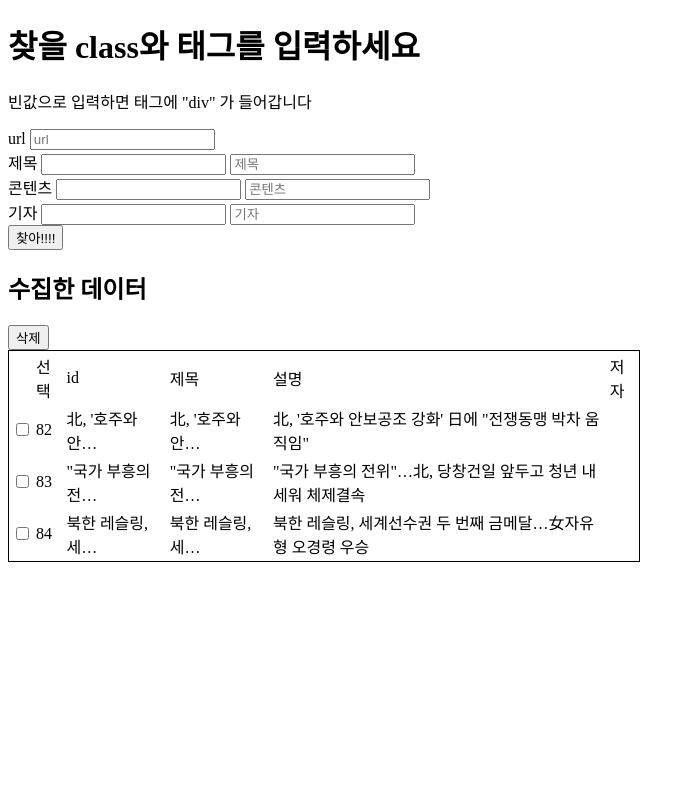
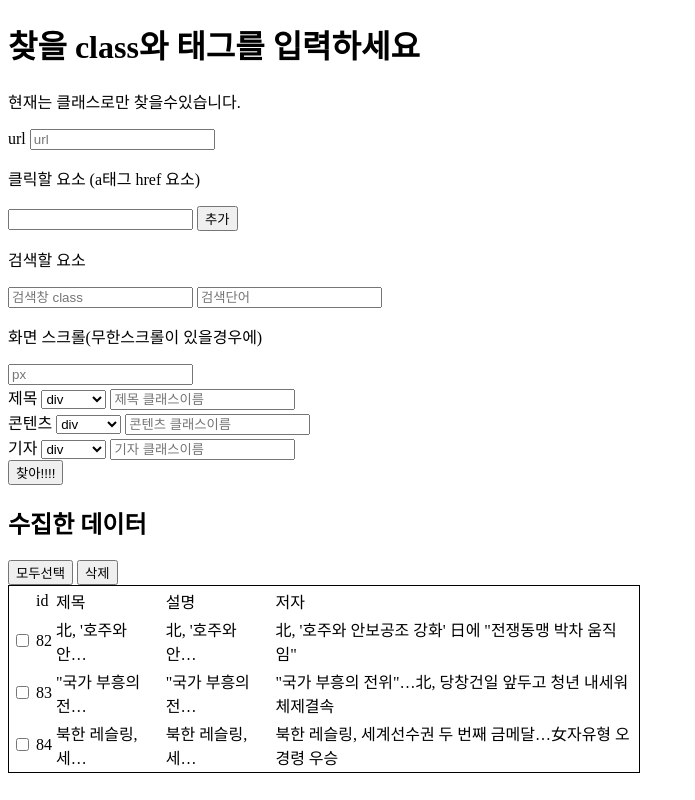
Before and after one commit to bidulgirin/crawling_example, a Django app: page / in a window 1280 px wide. Shown: the whole page, without its empty margins (0-695 px from the left). Run offline with Django 5.2, Linux system fonts and the light colour scheme; data comes from the database, SQL or seed files in the repository; both versions use the stored data as it was after the commit.

Commit message:
[feat]동적크롤링구상

```diff
--- a/home/templates/index.html
+++ b/home/templates/index.html
@@ -21,29 +21,59 @@
 <body>
     <form method="GET" action="{% url 'crawling' %}">
         <h1>찾을 class와 태그를 입력하세요</h1>
-        <p>
-            빈값으로 입력하면 태그에 "div" 가 들어갑니다
-        </p>
+        <p>현재는 클래스로만 찾을수있습니다.</p>
+
         <div>
             <label for="">url</label>
             <input type="text" name="url" placeholder="url" required>
         </div>
         <div>
+            <p>클릭할 요소 (a태그 href 요소)</p>
+            <input type="text" name="click[]"> <button class="click_add">추가</button>
+        </div>
+        <div>
+            <p>검색할 요소</p>
+            <input type="text" name="search_input" placeholder="검색창 class">
+            <input type="text" name="serach_word" placeholder="검색단어">
+        </div>
+        <div>
+            <p>화면 스크롤(무한스크롤이 있을경우에)</p>
+            <input type="text" name="scroll_px" placeholder="px">
+        </div>
+        <div>
             <label for="">제목</label>
-            <input type="text" name="title_tag" placeholder="">
-            <input type="text" name="title" placeholder="제목" required>
+            <select name="title_tag" id="">
+                <option value="1" selected>div</option>
+                <option value="2">article</option>
+                <option value="3">section</option>
+                <option value="4">p</option>
+                <option value="5">a</option>
+            </select>
+            <input type="text" name="title" placeholder="제목 클래스이름" required>
 
         </div>
         <div>
             <label for="">콘텐츠</label>
-            <input type="text" name="content_tag">
-            <input type="text" name="content" placeholder="콘텐츠">
+            <select name="content_tag" id="">
+                <option value="1" selected>div</option>
+                <option value="2">article</option>
+                <option value="3">section</option>
+                <option value="4">p</option>
+                <option value="5">a</option>
+            </select>
+            <input type="text" name="content" placeholder="콘텐츠 클래스이름">
         </div>
 
         <div>
             <label for="">기자</label>
-            <input type="text" name="author_tag">
-            <input type="text" name="author" placeholder="기자">
+            <select name="author_tag" id="author_tag">
+                <option value="1" selected>div</option>
+                <option value="2">article</option>
+                <option value="3">section</option>
+                <option value="4">p</option>
+                <option value="5">a</option>
+            </select>
+            <input type="text" name="author" placeholder="기자 클래스이름">
         </div>
 
         <button type="submit">찾아!!!!</button>
@@ -54,11 +84,11 @@
         <h2>수집한 데이터</h2>
         <form action="{% url 'delete_data'%}" method="POST">
             {% csrf_token %}
+            <button id="" type="button">모두선택</button>
             <button id="all_checkbox" type="submit">삭제</button>
             <table class="g_table">
                 <thead>
                     <th>
-                    <td>선택</td>
                     <td>id</td>
                     <td>제목</td>
                     <td>설명</td>
--- a/home/views.py
+++ b/home/views.py
@@ -40,16 +40,18 @@ def crawling(request):
                 soup = BeautifulSoup(response.content, 'html.parser')  # 응답 받은 HTML 파싱
                 # 지금은 클래스로만 찾아요
                 titles = soup.select(f'.{title_name}')
-                print("GET데이터들")
-                print(titles)
-                # 일단 print로 찍어 봅시다.
+                contents = soup.select(f'.{content_name}')
+                authors = soup.select(f'.{author_name}')
 
                 # 여기서 알고리즘 연습의 중요성을 느낍니다...
+                data_length = len(titles)
+                print("data_length")
+                print(data_length)
                 newData = []
-                for t in titles:
-                    newData.append(NewData(title = t.get_text(),
-                                           author = "",
-                                           content = "",
+                for idx in range(data_length):
+                    newData.append(NewData(title = titles[idx].get_text(),
+                                           content = contents[idx].get_text(),
+                                           author = authors[idx].get_text(),
                                            ))
                 if newData:
                     # 여러개의 데이터값을..넣으려고...해봤다...
```
Also changed, not shown: db.sqlite3.
